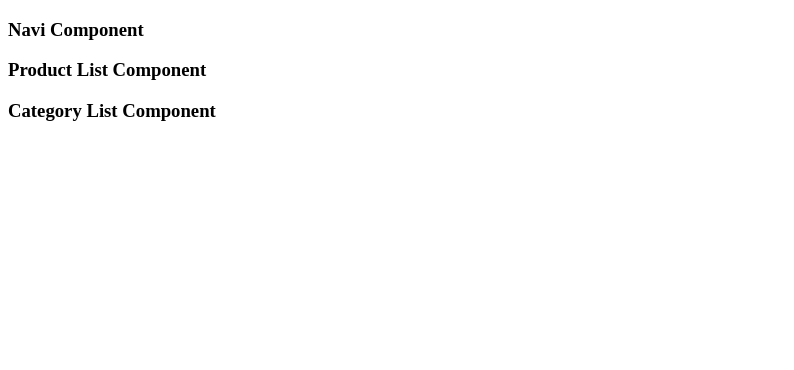
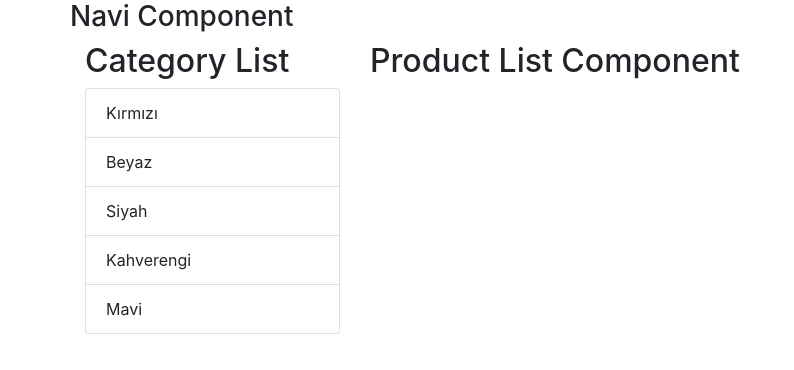
Before and after one commit to Wepryu/no-pain, a React (Create React App) app: page / in a window 1280 px wide. Shown: the top 370 px of the page, without its empty margins (0-794 px from the left). Built offline with nearby package versions, Linux system fonts and the light colour scheme.

Commit message:
How to use Reactstrap and Bootstrap with together

```diff
--- a/package.json
+++ b/package.json
@@ -3,9 +3,11 @@
   "version": "0.1.0",
   "private": true,
   "dependencies": {
+    "bootstrap": "^4.3.1",
     "react": "^16.9.0",
     "react-dom": "^16.9.0",
-    "react-scripts": "3.1.1"
+    "react-scripts": "3.1.1",
+    "reactstrap": "^8.0.1"
   },
   "scripts": {
     "start": "react-scripts start",
--- a/src/App.js
+++ b/src/App.js
@@ -1,14 +1,25 @@
-import React from 'react';
-import Navi from "./Navi"
-import ProductList from './ProductList';
-import CategoryList from './CategoryList';
+import React from "react";
+import Navi from "./Navi";
+import ProductList from "./ProductList";
+import CategoryList from "./CategoryList";
+import { Container, Row, Col } from "reactstrap";
 
 function App() {
   return (
     <div>
-      <Navi/>
-      <ProductList/>
-      <CategoryList></CategoryList>
+      <Container>
+        <Row>
+          <Navi />
+        </Row>
+        <Row>
+          <Col xs="3">
+            <CategoryList />
+          </Col>
+          <Col xs="9">
+            <ProductList />
+          </Col>
+        </Row>
+      </Container>
     </div>
   );
 }
--- a/src/CategoryList.js
+++ b/src/CategoryList.js
@@ -1,11 +1,18 @@
-import React, { Component } from 'react'
-
+import React, { Component } from "react";
+import { ListGroup, ListGroupItem } from "reactstrap";
 export default class CategoryList extends Component {
-    render() {
-        return (
-            <div>
-                <h3>Category List Component</h3>
-            </div>
-        )
-    }
+  render() {
+    return (
+      <div>
+        <h2>Category List</h2>
+        <ListGroup>
+          <ListGroupItem>Kırmızı</ListGroupItem>
+          <ListGroupItem>Beyaz</ListGroupItem>
+          <ListGroupItem>Siyah</ListGroupItem>
+          <ListGroupItem>Kahverengi</ListGroupItem>
+          <ListGroupItem>Mavi</ListGroupItem>
+        </ListGroup>
+      </div>
+    );
+  }
 }
--- a/src/ProductList.js
+++ b/src/ProductList.js
@@ -1,11 +1,11 @@
-import React, { Component } from 'react'
+import React, { Component } from "react";
 
 export default class ProductList extends Component {
-    render() {
-        return (
-            <div>
-                <h3>Product List Component</h3>
-            </div>
-        )
-    }
+  render() {
+    return (
+      <div>
+        <h2>Product List Component</h2>
+      </div>
+    );
+  }
 }
```
Also changed, not shown: src/index.js (+7 -6 lines), 1 other file (tests, documents, lock files or other folders).
